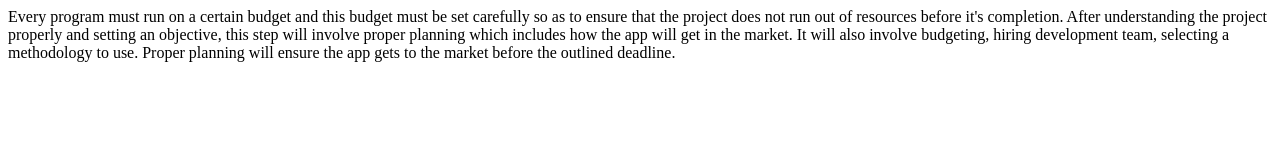
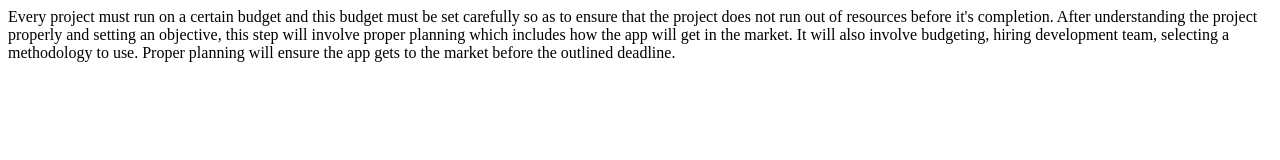
Before and after one commit to nic3holas/React, a plain HTML site: page index.html in a window 1280 px wide. Drawn offline with Linux system fonts and the light colour scheme.

Commit message:
Update index.html

```diff
--- a/index.html
+++ b/index.html
@@ -1,6 +1,6 @@
 <html>
     <body>
-        <p>Every program must run on a certain budget and this budget must be set carefully so as to ensure that the project does not run out of resources before it's completion.
+        <p>Every project must run on a certain budget and this budget must be set carefully so as to ensure that the project does not run out of resources before it's completion.
             After understanding the project properly and setting an objective, this step will involve proper planning which includes how the app will get in the market.
             It will also involve budgeting, hiring development team, selecting a methodology to use.
             Proper planning will ensure the app gets to the market before the outlined deadline.
```
